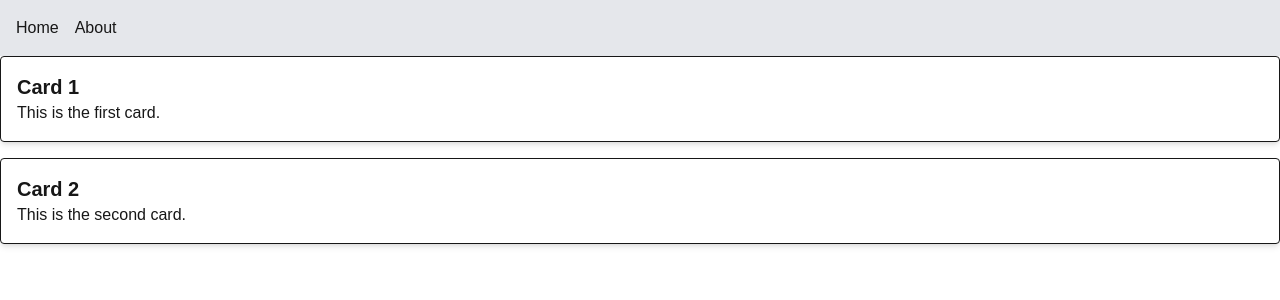
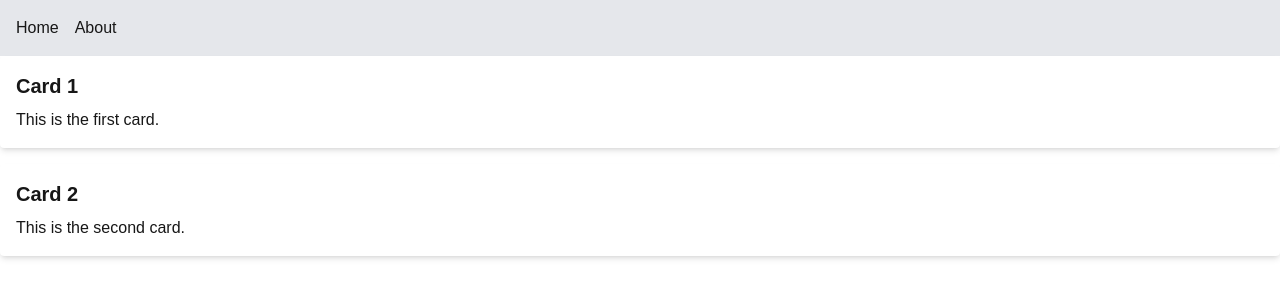
Before and after one commit to Nduat1/alx-project-0x02-setup, a Next.js app in the folder alx-project-0x02/: page /home in a window 1280 px wide. Shown: the top 300 px of the page. Built offline with nearby package versions, Linux system fonts and the light colour scheme.

Commit message:
Card component

```diff
--- a/alx-project-0x02/components/common/Card.tsx
+++ b/alx-project-0x02/components/common/Card.tsx
@@ -1,12 +1,13 @@
-import {type CardProps } from "@/interfaces";
+import React from 'react';
+import { type CardProps } from '@/interfaces';
 
-const Card: React.FC<CardProps> = ({title, content}) => {
-    return(
-        <div className="border p-4 rounded shadow-md mb-4">
-            <h2 className="text-xl font-bold">{title}</h2>
-            <p>{content}</p>
-        </div>
-    )
-}
+const Card: React.FC<CardProps> = ({ title, content }) => {
+  return (
+    <div className="p-4 bg-white rounded shadow-md mb-4">
+      <h2 className="text-xl font-bold mb-2">{title}</h2>
+      <p>{content}</p>
+    </div>
+  );
+};
 
-export default Card
+export default Card;
```
